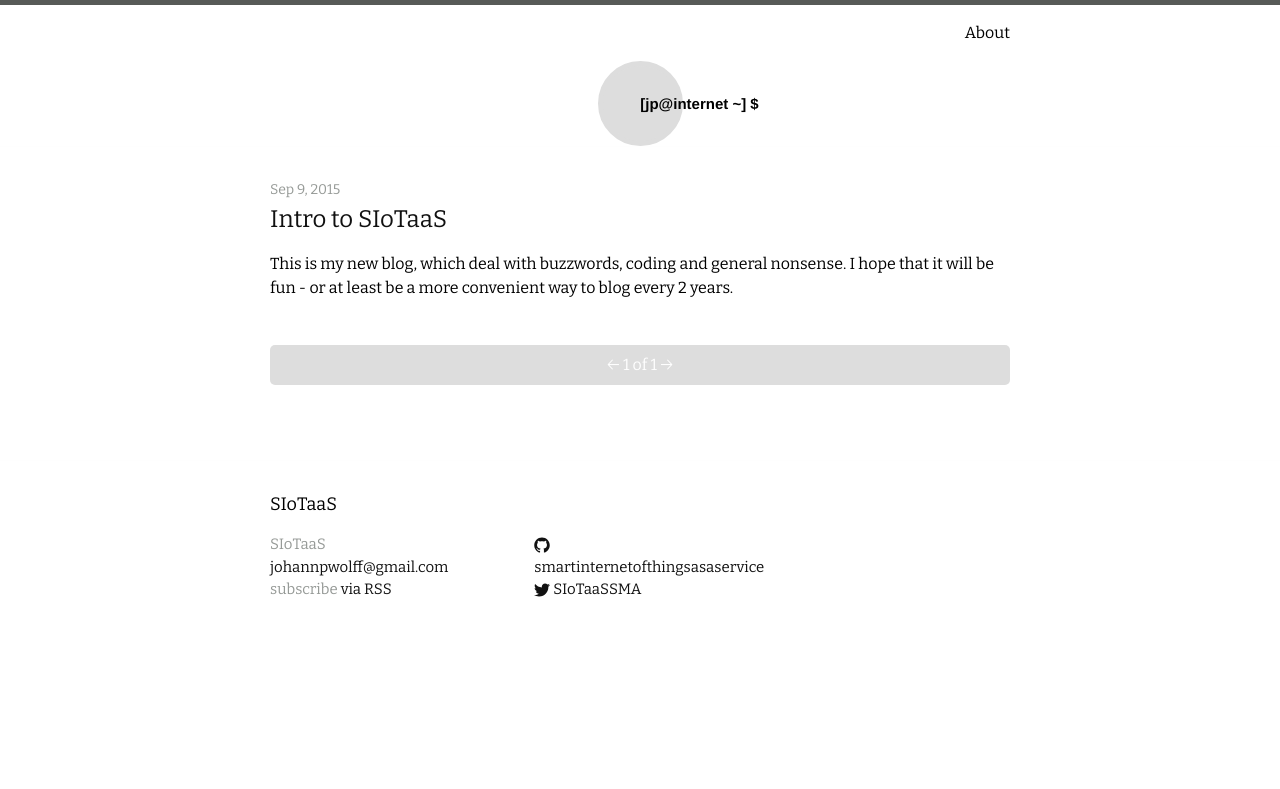
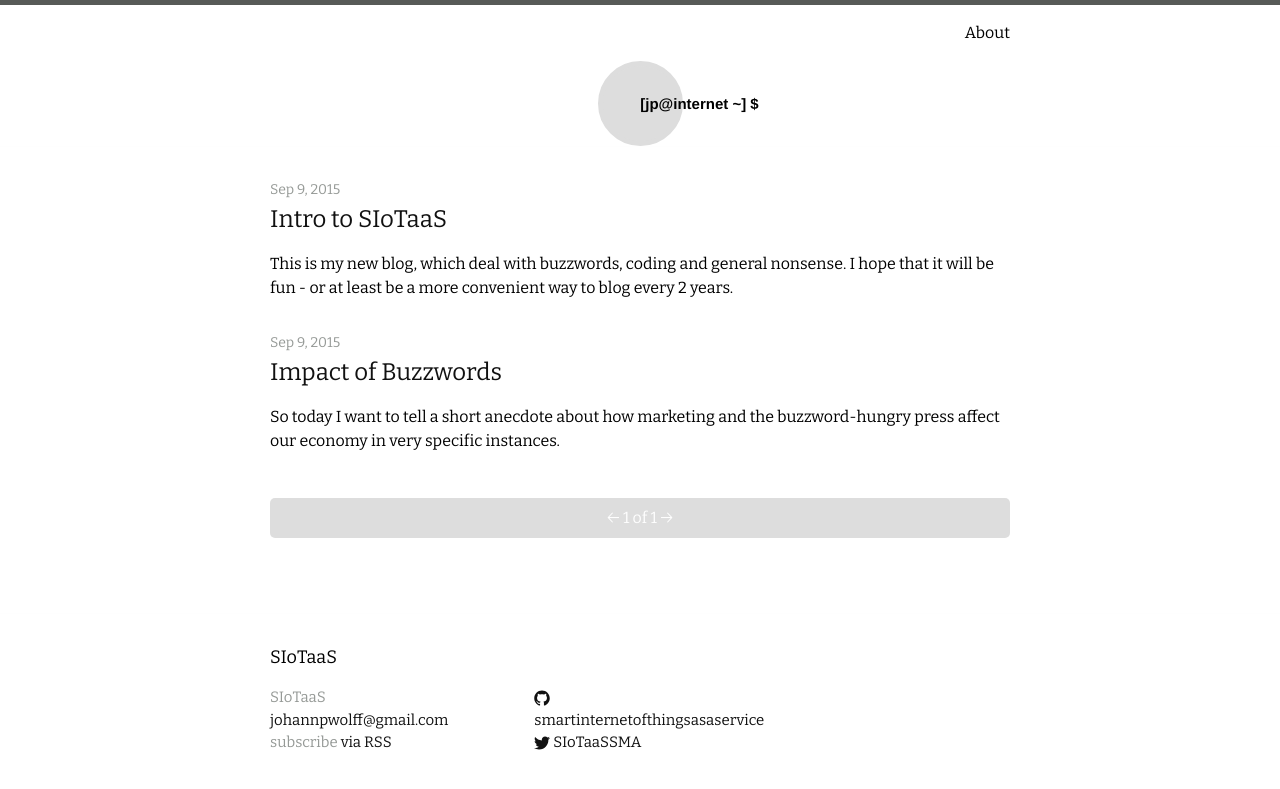
Before and after one commit to smartinternetofthingsasaservice/smartinternetofthingsasaservice.github.io, a Jekyll site: the page built from index.html, in a window 1280 px wide. Shown: the top 789 px of the page. Built offline with Jekyll 4.4.1, drawn with Linux system fonts in a browser that asks for light colours; Markdown is read by kramdown in place of the engine named in the settings; the list of posts is cut into pages by our own code; some of the changed lines change nothing that is shown.

Commit message:
new post

```diff
--- a/_config.yml
+++ b/_config.yml
@@ -1,7 +1,7 @@
 # Site settings
 title            : SIoTaaS
 email            : johannpwolff@gmail.com
-description      : temp213
+description      : temp23
 baseurl          : ""
 url              : "http://smartinternetofthingsasaservice.github.io/"
 twitter_username : SIoTaaSSMA
--- /dev/null
+++ b/_posts/2015-09-09-Impact-of-Buzzwords.md
@@ -0,0 +1,12 @@
+---
+title : Impact of Buzzwords
+date  : 2015-09-09
+---
+
+So today I want to tell a short anecdote about how marketing and the buzzword-hungry press affect our economy in very specific instances.
+
+Yesterday I was visited by two men representing a small local company that offers "engineering services for simulation-supported execution of complex tasks". Really advanced stuff. Their work include lots of simulations, that are visualized in 3D-models. So they came to my ivory tower to learn, whether or not this whole "virtual reality" stuff based on the Oculus Rift can be used as a Demonstrator for these models. The answer was no.
+
+They told me that the hype around virtual reality nearly had them buying a DK2, just to see how it works. In this case, someone in the company somehow knew that our institute had those Oculus Rifts laying around so they asked my professor if they could get a demo. I showed them the [ViewPort Architectural Visualization](https://share.oculus.com/app/viewport-architectural-visualization) on our DK2, which looks and works quite well - but the shortcomings became obvious very quick.
+
+To conclude my rambling: all those articles raving about how VR is "the future" lead to companies wasting money on glorified prototypes. We should all pay more attention to what is information and what is marketing. And curb our enthusiasm.
```
